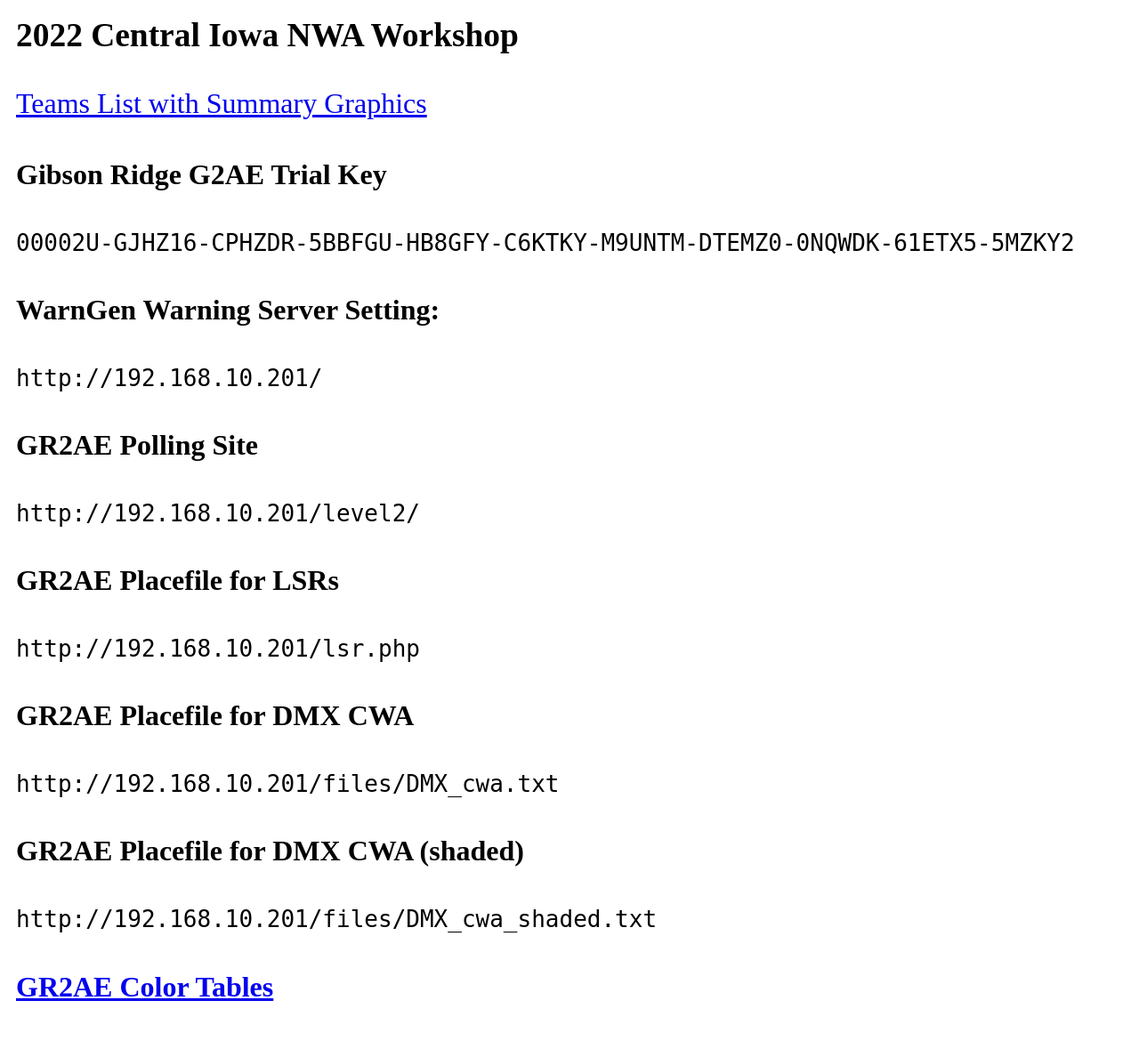
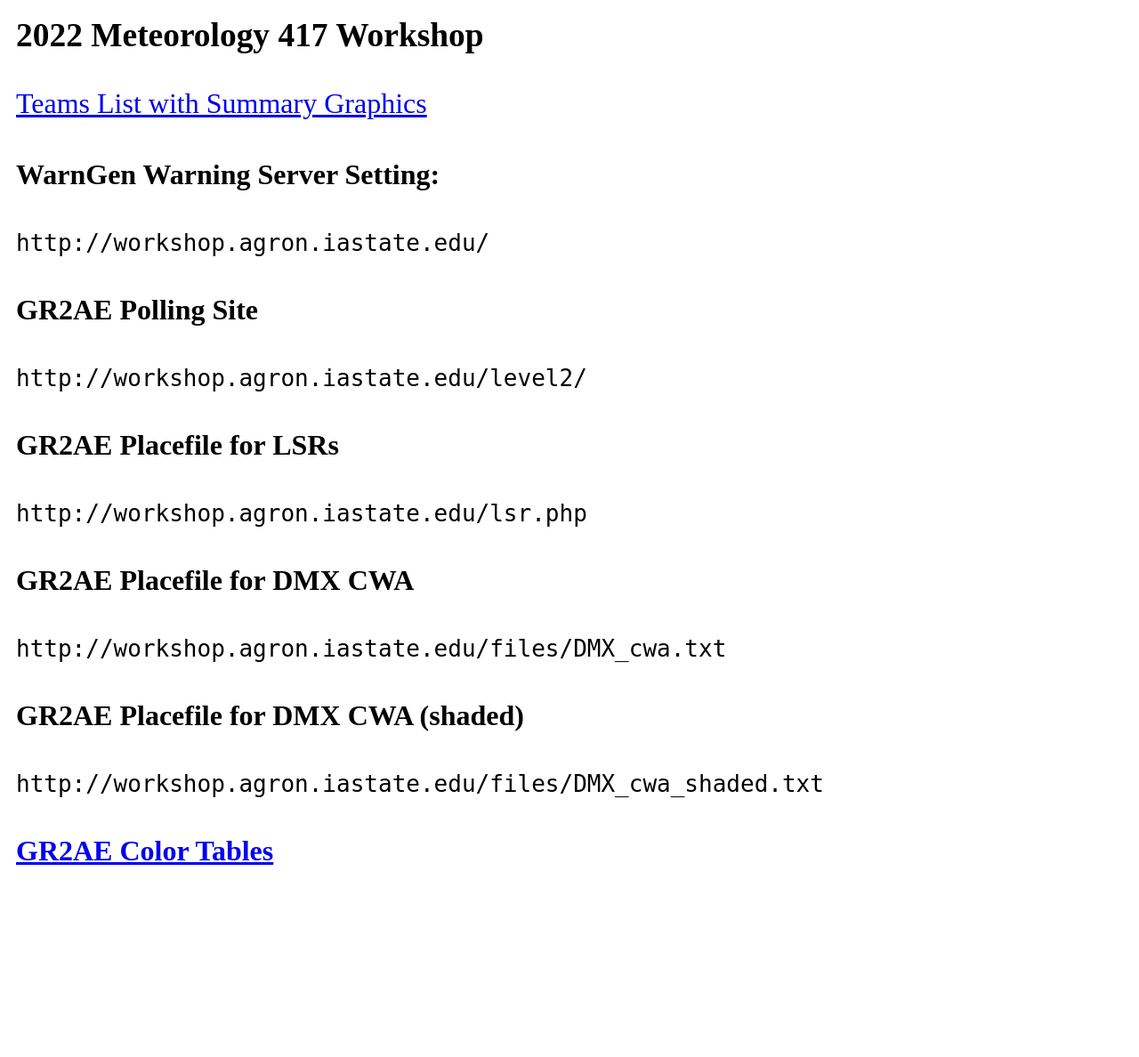
Before and after one commit to akrherz/nwa, a PHP site: page / in a window 1280 px wide. Shown: the whole page at 89% size. After the commit the page ends 972 px from the top, so only its background shows below. Run offline with PHP 8.4, Linux system fonts and the light colour scheme.

Commit message:
WIP on spring mt417

```diff
--- a/htdocs/index.php
+++ b/htdocs/index.php
@@ -1,3 +1,4 @@
+<html>
 <style>
 body {
     padding: 10px;
@@ -8,35 +9,33 @@
 
 <body>
 
-<h3>2022 Central Iowa NWA Workshop</h3>
+<h3>2022 Meteorology 417 Workshop</h3>
 
 <p><a href="teams.php">Teams List with Summary Graphics</a></p>
 
-<h4>Gibson Ridge G2AE Trial Key</h4>
-
-<code>00002U-GJHZ16-CPHZDR-5BBFGU-HB8GFY-C6KTKY-M9UNTM-DTEMZ0-0NQWDK-61ETX5-5MZKY2</code>
 
 <h4>WarnGen Warning Server Setting:</h4>
 
-<pre>http://192.168.10.201/</pre>
+<pre>http://workshop.agron.iastate.edu/</pre>
 
 <h4>GR2AE Polling Site</h4>
 
-<pre>http://192.168.10.201/level2/</pre>
+<pre>http://workshop.agron.iastate.edu/level2/</pre>
 
 <h4>GR2AE Placefile for LSRs</h4>
 
-<pre>http://192.168.10.201/lsr.php</pre>
+<pre>http://workshop.agron.iastate.edu/lsr.php</pre>
 
 <h4>GR2AE Placefile for DMX CWA</h4>
 
-<pre>http://192.168.10.201/files/DMX_cwa.txt</pre>
+<pre>http://workshop.agron.iastate.edu/files/DMX_cwa.txt</pre>
 
 <h4>GR2AE Placefile for DMX CWA (shaded)</h4>
 
-<pre>http://192.168.10.201/files/DMX_cwa_shaded.txt</pre>
+<pre>http://workshop.agron.iastate.edu/files/DMX_cwa_shaded.txt</pre>
 
 
 <h4><a href="tables">GR2AE Color Tables</a></h4>
 
 </body>
+</html>
--- a/htdocs/lsr.php
+++ b/htdocs/lsr.php
@@ -8,7 +8,7 @@
   $rs = pg_query($conn, "SELECT *, ST_x(geom) as lon, ST_y(geom) as lat, ".
   	"to_char((valid + '60 minutes'::interval) at time zone 'UTC', 'YYYY-MM-DDThh24:MI:SSZ') as iso_end, ".
     "to_char(valid at time zone 'UTC', 'YYYY-MM-DDThh24:MI:SSZ') as iso_begin ".
-    "from lsrs WHERE valid > '2022-03-31' and valid < '2022-04-01' ".
+    "from lsrs WHERE valid > '2022-04-21' and valid < '2022-04-22' ".
   	"ORDER  by valid ASC ");
   $title = "Local Storm Reports - ALL Today";
 } else {
```
Also changed, not shown: README.md, 3 other files.
